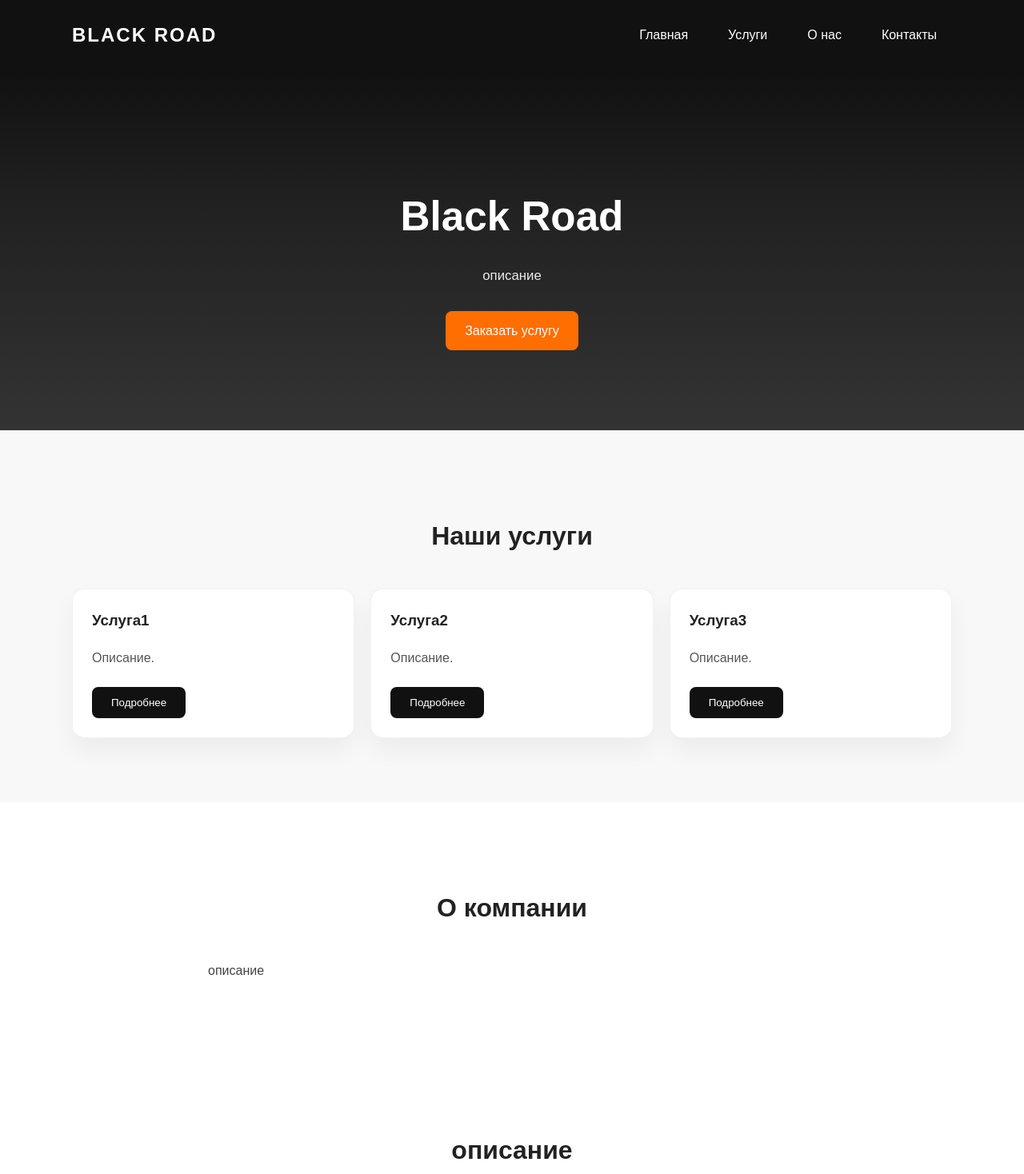
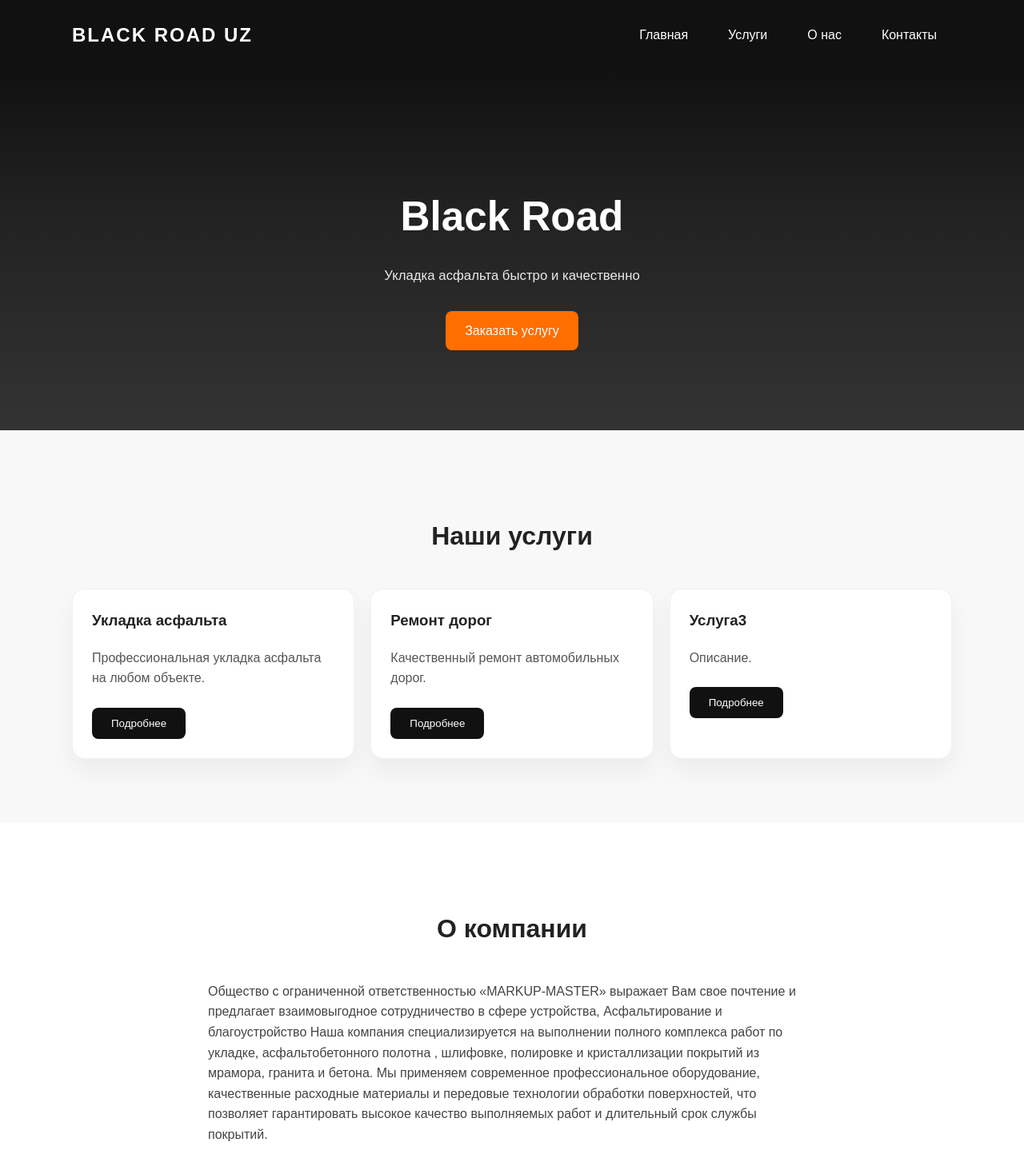
Before and after one commit to sadikovag337-stack/Black-Road, a plain HTML site: page index.html in a window 1280 px wide. Shown: the top 1468 px of the page at 80% size. Drawn offline with Linux system fonts and the light colour scheme.

Commit message:
first commit

```diff
--- a/index.html
+++ b/index.html
@@ -3,13 +3,13 @@
 <head>
     <meta charset="UTF-8">
     <meta name="viewport" content="width=device-width, initial-scale=1.0">
-    <title>Black Road</title>
+    <title>Black Road UZ</title>
     <link rel="stylesheet" href="style.css">
 </head>
 <body>
     <header class="header">
         <div class="container header-inner">
-            <h1>BLACK ROAD</h1>
+            <h1>BLACK ROAD UZ</h1>
             <nav class="menu">
                 <a href="#home">Главная</a>
                 <a href="#services">Услуги</a>
@@ -23,7 +23,7 @@
         <section id="home" class="hero">
             <div class="container">
                 <h2>Black Road</h2>
-                <p>описание</p>
+                <p>Укладка асфальта быстро и качественно</p>
                 <a class="btn btn-primary" href="#contact">Заказать услугу</a>
             </div>
         </section>
@@ -33,13 +33,13 @@
                 <h2>Наши услуги</h2>
                 <div class="service-list">
                     <article class="service">
-                        <h3>Услуга1</h3>
-                        <p>Описание.</p>
+                        <h3>Укладка асфальта</h3>
+                        <p>Профессиональная укладка асфальта на любом объекте.</p>
                         <button class="btn">Подробнее</button>
                     </article>
                     <article class="service">
-                        <h3>Услуга2</h3>
-                        <p>Описание.</p>
+                        <h3>Ремонт дорог</h3>
+                        <p>Качественный ремонт автомобильных дорог.</p>
                         <button class="btn">Подробнее</button>
                     </article>
                     <article class="service">
@@ -54,7 +54,11 @@
         <section id="about" class="about">
             <div class="container">
                 <h2>О компании</h2>
-                <p>описание</p>
+                <p>
+                    Общество с ограниченной ответственностью «MARKUP-MASTER» выражает Вам свое почтение и предлагает взаимовыгодное сотрудничество в сфере устройства, Асфальтирование и благоустройство
+                    Наша компания специализируется на выполнении полного комплекса работ по укладке, асфальтобетонного полотна , шлифовке, полировке и кристаллизации покрытий из мрамора, гранита и бетона. Мы применяем современное профессиональное оборудование, качественные расходные материалы и передовые технологии обработки поверхностей, что позволяет гарантировать высокое качество выполняемых
+                    работ и длительный срок службы покрытий.
+                </p>
             </div>
         </section>
 
```
